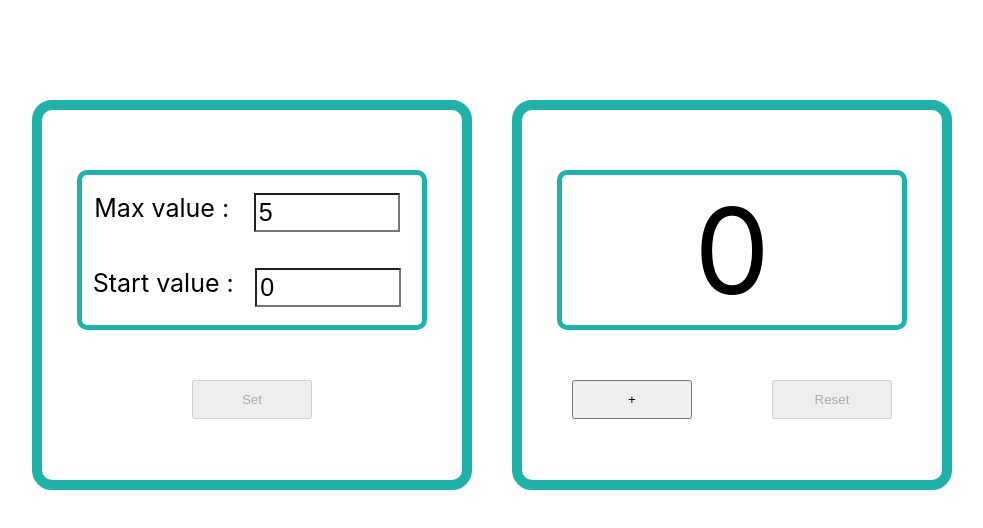
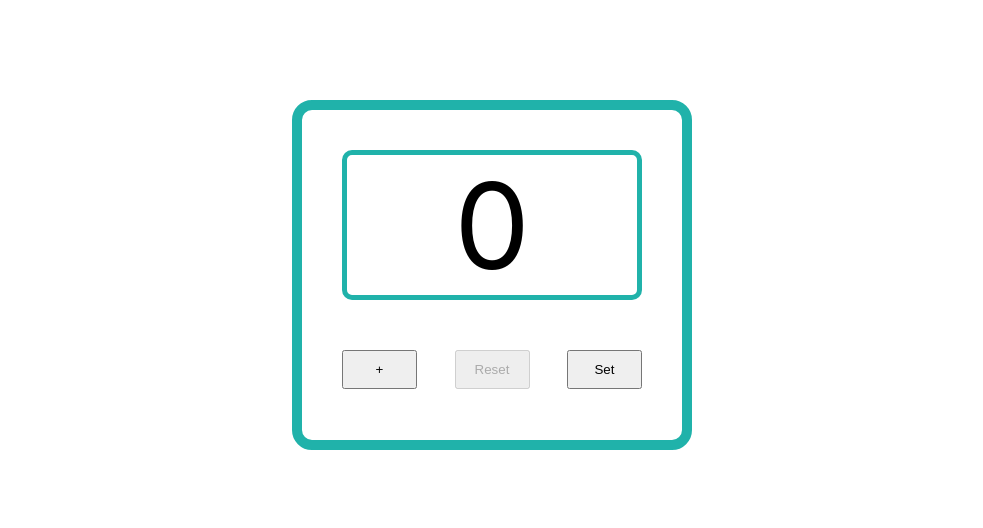
Before and after one commit to AnatoliyPologovoy/counter, a React (Create React App) app: page / in a window 1280 px wide. Shown: the top 528 px of the page, without its empty margins (168-1151 px from the left). Built offline with nearby package versions, Linux system fonts and the light colour scheme.

Commit message:
add switch settings-count in one window

```diff
--- a/src/App.css
+++ b/src/App.css
@@ -1,3 +1,7 @@
+* {
+  box-sizing: border-box;
+}
+
 .App {
   margin: 100px auto;
   width: max-content;
@@ -10,13 +14,19 @@
   border-radius: 20px;
   width: 400px;
   height: 350px;
-  padding: 10px;
+  padding: 40px;
   margin-left: 40px;
 }
 
+.styleButtonWrapper {
+  display: flex;
+  justify-content: space-between;
+}
+
 .inputWrapper {
-  margin: 50px auto;
-  width: 85%;
+  margin: 0 auto;
+  margin-bottom: 50px;
+  width: 100%;
   height: 150px;
   border: 5px solid lightseagreen;
   border-radius: 10px;
--- a/src/App.tsx
+++ b/src/App.tsx
@@ -26,6 +26,7 @@ function App() {
     const [inputMax, setInputMax] = useState<number>(countData.max)
     const [inputStart, setInputStart] = useState<number>(countData.start)
     const [error, setError] = useState<ErrorType>(null)
+    const [isEditMode, setIsEditMode] = useState(false)
 
     let isChangeInput = useRef(false)
 
@@ -89,8 +90,15 @@ function App() {
         }
         setCount(currentCountData)
         setLocalStorage(currentCountData)
+        setIsEditMode(false)
         isChangeInput.current = false
     }
+
+    //toggle mode
+    const activateEnableMode = () => {
+        setIsEditMode(true)
+    }
+
 
     //disabling button
     const isError = !!error
@@ -107,15 +115,10 @@ function App() {
     //monitor value
     const monitorValue = isChangeInput.current ? 'Enter values and press "Set"' : countData.count
 
-    //style
-    let styleButtonWrapper = {
-        display: "flex",
-        justifyContent: "space-around"
-    }
 
-    return (
-        <div className="App">
-            <div className='settings'>
+    //Settings window
+    const settingsWindow = (
+        <div className="settings">
             <div className='inputWrapper'>
                 <InputCount changeInput={changeInputMax}
                             inputValue={inputMax}
@@ -130,13 +133,21 @@ function App() {
             </div>
             <SuperButton cb={applySettings} name={'Set'} isDisabled={isDisableSet}/>
         </div>
+    )
+
+    return (
+        <div className="App">
+            {isEditMode ?
+                settingsWindow :
                 <div className="main">
                     <Monitor value={monitorValue} isMaxCount={isMaxCount} error={error}/>
-                <div style={styleButtonWrapper}>
+                    <div className="styleButtonWrapper">
                         <SuperButton cb={changeCount} name={'+'} isDisabled={isDisableIncrement}/>
                         <SuperButton cb={resetCount} name={'Reset'} isDisabled={isDisableReset}/>
+                        <SuperButton cb={activateEnableMode} name={'Set'} isDisabled={false}/>
                     </div>
                 </div>
+            }
         </div>
     );
 }
--- a/src/components/Monitor.tsx
+++ b/src/components/Monitor.tsx
@@ -14,8 +14,9 @@ export const Monitor: React.FC<MonitorPropsType> = (props) => {
     const displayValue = error?.text || value
 
     const monitorStyle = {
-        margin: "50px auto",
-        width: "85%",
+        margin: "0 auto",
+        marginBottom: "50px",
+        width: "100%",
         height: "150px",
         border: "5px solid lightseagreen",
         borderRadius: "10px",
--- a/src/components/SuperButton.tsx
+++ b/src/components/SuperButton.tsx
@@ -10,7 +10,7 @@ const SuperButton:React.FC<SuperButtonType> = ({cb, name, isDisabled}) => {
 
     let buttonStyle = {
         padding: "10px",
-        width: "30%",
+        width: "25%",
     }
 
     return (
```
Lines whose indentation alone changed are shown as unchanged.
